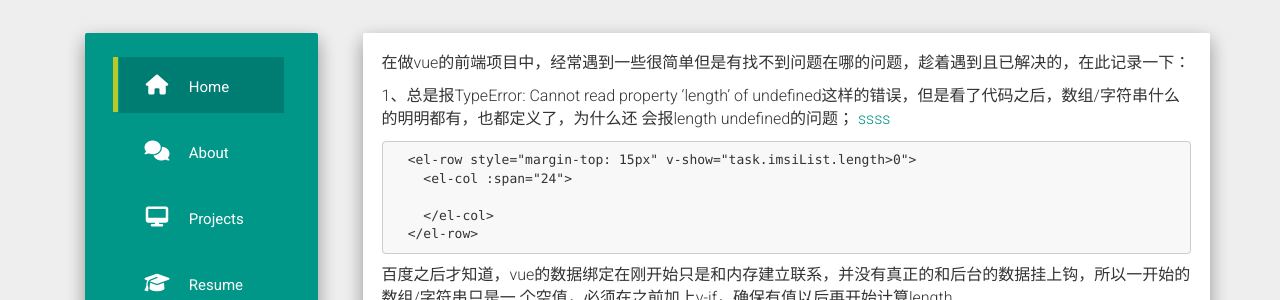
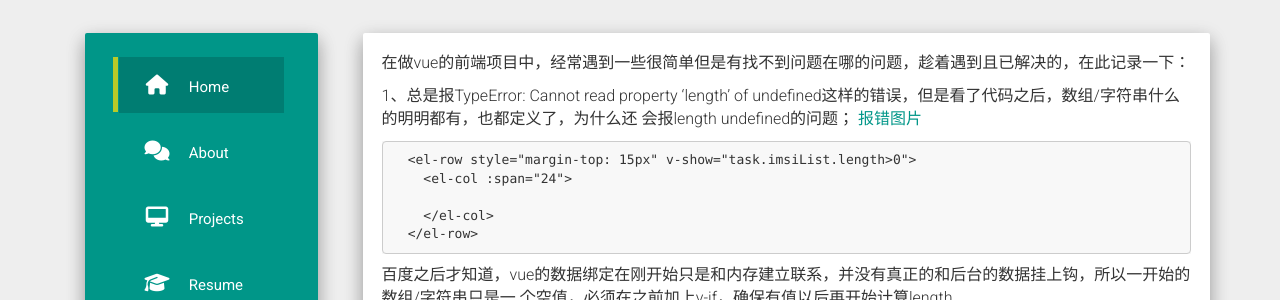
Before and after one commit to kelly-zkl/kelly-zkl.github.io, a Jekyll site: the page built from _posts/2018-9-26-vue常见问题.md, in a window 1280 px wide. Shown: the part 195-495 px from the top of the page. Built offline with Jekyll 4.4.1, drawn with Linux system fonts in a browser that asks for light colours; nearby versions of some CDN libraries; comment, search, counter and statistics services are not loaded.

Commit message:
Update 2018-9-26-vue常见问题.md

````diff
--- a/_posts/2018-9-26-vue常见问题.md
+++ b/_posts/2018-9-26-vue常见问题.md
@@ -10,7 +10,7 @@ tag: vue 问题
 
   1、总是报TypeError: Cannot read property 'length' of undefined这样的错误，但是看了代码之后，数组/字符串什么的明明都有，也都定义了，为什么还
   会报length undefined的问题；
-  [ssss](https://kelly-zkl.github.io/assets/$}UTBPV(WR3)K5[Y[ZUQZ}S.png)
+  [报错图片](https://kelly-zkl.github.io/assets/$}UTBPV(WR3)K5[Y[ZUQZ}S.png)
   ```
   <el-row style="margin-top: 15px" v-show="task.imsiList.length>0">
     <el-col :span="24">
````
